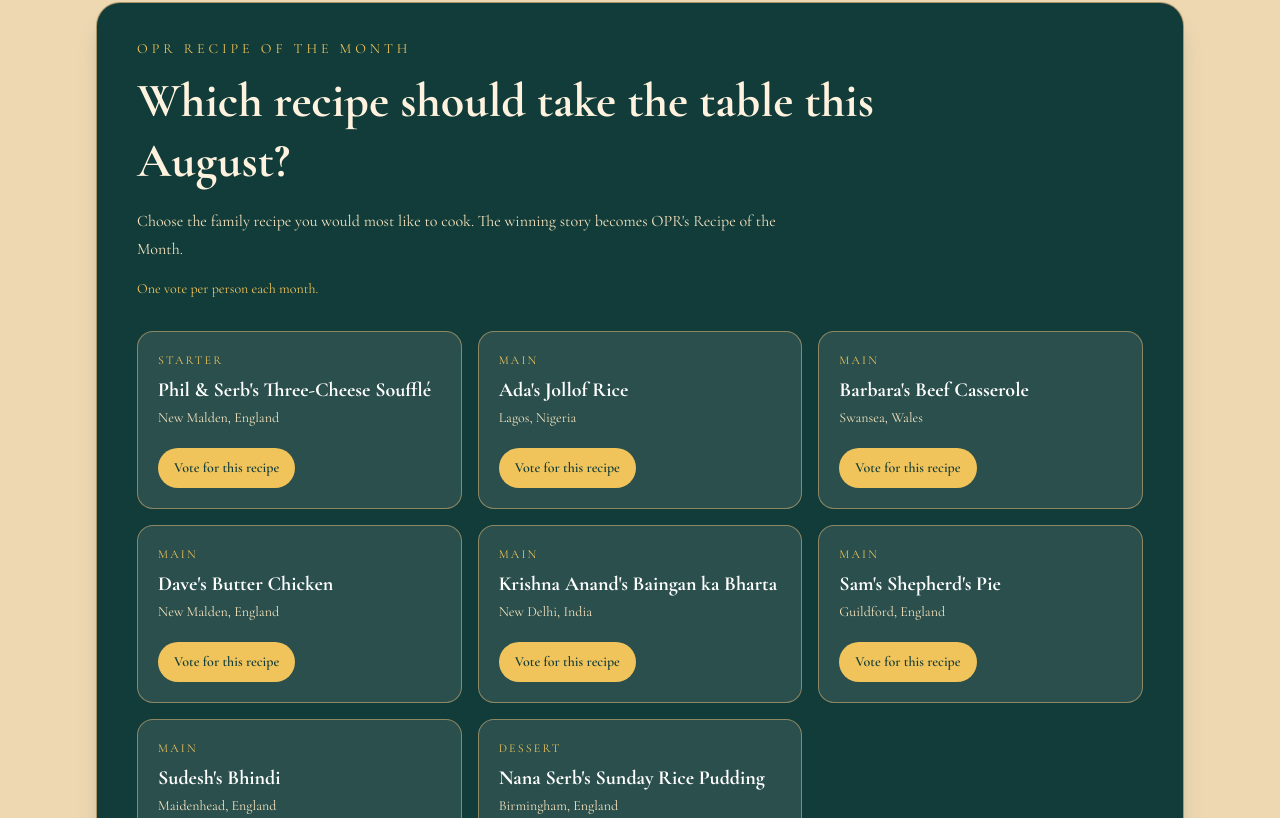
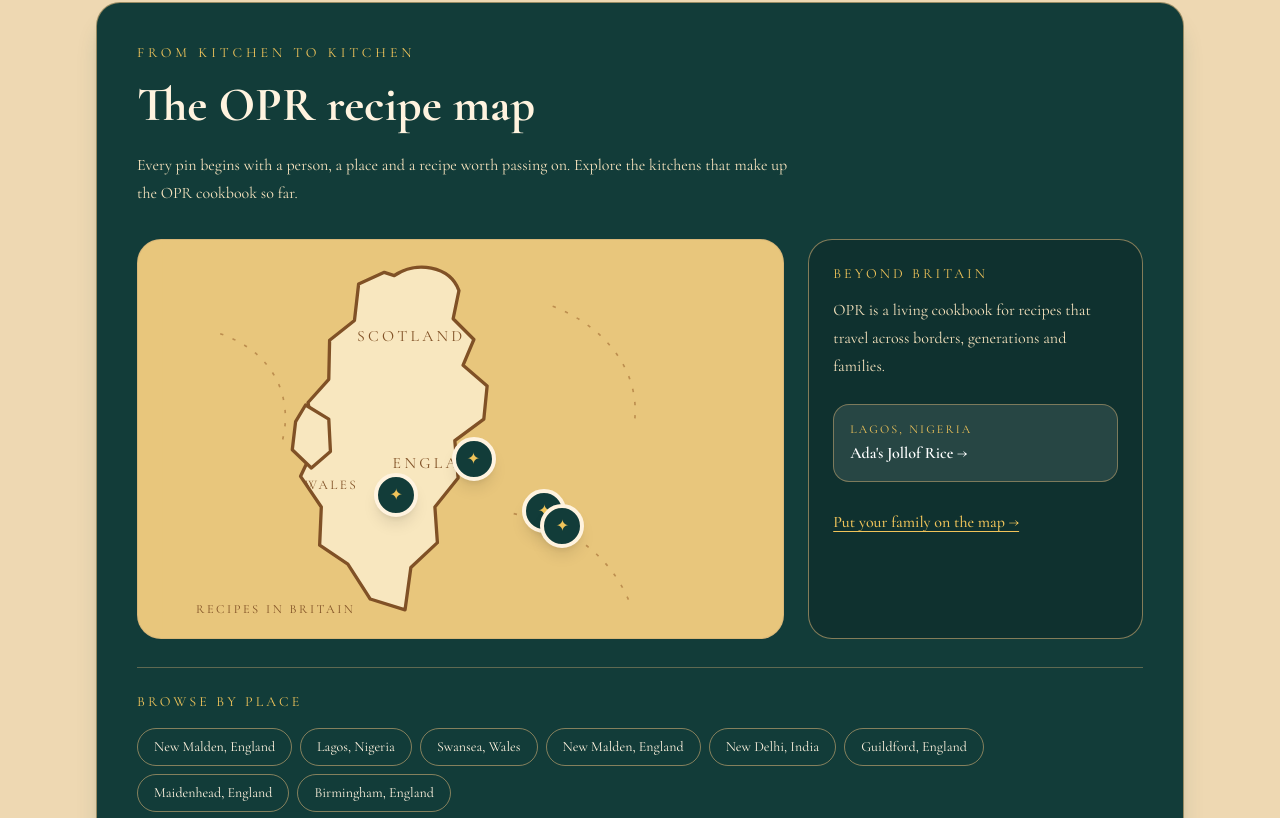
Before and after one commit to OPRUK/opr-platform, a Next.js app: page /family-cookbook in a window 1280 px wide. Shown: the part 1182-2000 px from the top of the page. Built offline with nearby package versions, Linux system fonts and the light colour scheme; no server answers; the database is empty.

Commit message:
Add recipe map to family cookbook

```diff
--- a/app/family-cookbook/PublishedRecipes.tsx
+++ b/app/family-cookbook/PublishedRecipes.tsx
@@ -39,6 +39,18 @@ type VoteResults = {
   selectedRecipeKey: string | null;
   totals: Record<string, number>;
 };
+
+type MapPin = {
+  recipe: RecipeCard;
+  left: string;
+  top: string;
+};
+
+const knownPlaces = [
+  { match: "birmingham", left: "52%", top: "55%" },
+  { match: "new malden", left: "63%", top: "68%" },
+  { match: "swansea", left: "40%", top: "64%" },
+] as const;
 
 function recipeTitleKey(title: string) {
   return title
@@ -138,6 +150,40 @@ export default function PublishedRecipes({
       href: `/family-cookbook/community/${recipe.id}`,
     })),
   ];
+
+  const mapPins: MapPin[] = cards.flatMap((recipe) => {
+    const place = recipe.location?.toLowerCase() ?? "";
+    const knownPlace = knownPlaces.find(({ match }) => place.includes(match));
+    if (!knownPlace) return [];
+
+    const existingPinsAtPlace = cards
+      .slice(0, cards.indexOf(recipe))
+      .filter((item) => item.location?.toLowerCase().includes(knownPlace.match)).length;
+
+    return [
+      {
+        recipe,
+        left: `calc(${knownPlace.left} + ${existingPinsAtPlace * 18}px)`,
+        top: `calc(${knownPlace.top} + ${existingPinsAtPlace * 15}px)`,
+      },
+    ];
+  });
+
+  const beyondBritainRecipes = cards.filter((recipe) =>
+    recipe.location?.toLowerCase().includes("nigeria"),
+  );
+  const recipePlaces = Array.from(
+    new Map(
+      cards
+        .filter(
+          (recipe) =>
+            recipe.location &&
+            !recipe.location.toLowerCase().startsWith("from the opr") &&
+            !recipe.location.toLowerCase().startsWith("from the family"),
+        )
+        .map((recipe) => [`${recipe.location}-${recipe.href}`, recipe]),
+    ).values(),
+  );
 
   const categories = [
     { value: "all", label: "All Recipes", matches: [] },
@@ -258,6 +304,87 @@ export default function PublishedRecipes({
         </Link>
       </div>
 
+      <section className="mt-10 overflow-hidden rounded-3xl border border-[#D1AD75]/70 bg-[#123C39] p-6 text-[#FFF3DF] shadow-xl shadow-[#1C5A50]/20 md:p-10">
+        <div className="max-w-3xl">
+          <p className="text-sm uppercase tracking-[0.28em] text-[#F0C45A]">From kitchen to kitchen</p>
+          <h2 className="mt-3 text-4xl font-bold leading-tight md:text-5xl">The OPR recipe map</h2>
+          <p className="mt-4 max-w-2xl leading-7 text-[#F6E3BE]">
+            Every pin begins with a person, a place and a recipe worth passing on. Explore the kitchens that make up the OPR cookbook so far.
+          </p>
+        </div>
+
+        <div className="mt-8 grid gap-6 lg:grid-cols-[minmax(0,1.45fr)_minmax(15rem,0.75fr)]">
+          <div className="relative min-h-[25rem] overflow-hidden rounded-3xl border border-[#D1AD75]/60 bg-[#E8C67C]">
+            <svg viewBox="0 0 720 480" className="absolute inset-0 h-full w-full" aria-hidden="true">
+              <rect width="720" height="480" fill="#E8C67C" />
+              <path
+                d="M280 43c26-18 67-12 78 18l-7 34 25 25-13 31 29 25-4 40-35 26 4 45-28 35 3 43-32 30-7 51-42-13-27-42-34-23 2-46-25-37 18-38-9-51 25-28 1-47 30-24 5-44 31-14Z"
+                fill="#F8E7BF"
+                stroke="#805126"
+                strokeWidth="4"
+                strokeLinejoin="round"
+              />
+              <path
+                d="M173 199l28 17 2 39-23 20-23-22 4-34 12-20Z"
+                fill="#F8E7BF"
+                stroke="#805126"
+                strokeWidth="4"
+                strokeLinejoin="round"
+              />
+              <path d="M70 113c70 24 91 85 72 139M471 80c63 24 105 77 99 137M424 330c68 14 116 51 139 105" fill="none" stroke="#9A622A" strokeDasharray="4 12" strokeWidth="2" opacity=".55" />
+              <text x="235" y="122" fill="#805126" fontSize="19" letterSpacing="4">SCOTLAND</text>
+              <text x="278" y="275" fill="#805126" fontSize="19" letterSpacing="4">ENGLAND</text>
+              <text x="172" y="300" fill="#805126" fontSize="16" letterSpacing="3">WALES</text>
+              <text x="41" y="450" fill="#805126" fontSize="15" letterSpacing="3">RECIPES IN BRITAIN</text>
+            </svg>
+
+            {mapPins.map(({ recipe, left, top }) => (
+              <Link
+                key={recipe.id}
+                href={recipe.href}
+                style={{ left, top }}
+                className="group absolute -translate-x-1/2 -translate-y-1/2"
+                aria-label={`Open ${recipe.title}, from ${recipe.location}`}
+              >
+                <span className="flex h-11 w-11 items-center justify-center rounded-full border-4 border-[#FFF3DF] bg-[#123C39] text-[#F0C45A] shadow-lg transition duration-200 group-hover:scale-110">✦</span>
+                <span className="pointer-events-none absolute left-1/2 top-12 z-10 w-max max-w-40 -translate-x-1/2 rounded-lg bg-[#123C39] px-3 py-2 text-center text-xs font-semibold leading-4 text-[#FFF3DF] opacity-0 shadow-lg transition group-hover:opacity-100">
+                  {recipe.title}<br /><span className="font-normal text-[#F0C45A]">{recipe.location}</span>
+                </span>
+              </Link>
+            ))}
+          </div>
+
+          <div className="rounded-3xl border border-[#D1AD75]/60 bg-[#0F312F] p-6">
+            <p className="text-sm uppercase tracking-[0.22em] text-[#F0C45A]">Beyond Britain</p>
+            <p className="mt-3 leading-7 text-[#F6E3BE]">OPR is a living cookbook for recipes that travel across borders, generations and families.</p>
+            {beyondBritainRecipes.length ? (
+              <div className="mt-6 space-y-3">
+                {beyondBritainRecipes.map((recipe) => (
+                  <Link key={recipe.id} href={recipe.href} className="block rounded-2xl border border-[#D1AD75]/50 bg-white/10 p-4 transition hover:bg-white/15">
+                    <span className="block text-xs uppercase tracking-[0.18em] text-[#F0C45A]">{recipe.location}</span>
+                    <span className="mt-1 block font-semibold text-white">{recipe.title} →</span>
+                  </Link>
+                ))}
+              </div>
+            ) : null}
+            <Link href="/share" className="mt-7 inline-block font-medium text-[#F0C45A] underline underline-offset-4">Put your family on the map →</Link>
+          </div>
+        </div>
+
+        {recipePlaces.length ? (
+          <div className="mt-7 border-t border-[#D1AD75]/40 pt-6">
+            <p className="text-sm uppercase tracking-[0.22em] text-[#F0C45A]">Browse by place</p>
+            <div className="mt-4 flex flex-wrap gap-2">
+              {recipePlaces.map((recipe) => (
+                <Link key={recipe.id} href={recipe.href} className="rounded-full border border-[#D1AD75]/60 px-4 py-2 text-sm text-[#FFF3DF] transition hover:bg-white/10">
+                  {recipe.location}
+                </Link>
+              ))}
+            </div>
+          </div>
+        ) : null}
+      </section>
+
       <section className="mt-10 overflow-hidden rounded-3xl border border-[#D1AD75]/80 bg-[#123C39] px-6 py-9 text-[#FFF3DF] shadow-xl shadow-[#1C5A50]/20 md:px-10">
         <div className="max-w-3xl">
           <p className="text-sm uppercase tracking-[0.28em] text-[#F0C45A]">OPR Recipe of the Month</p>
```
